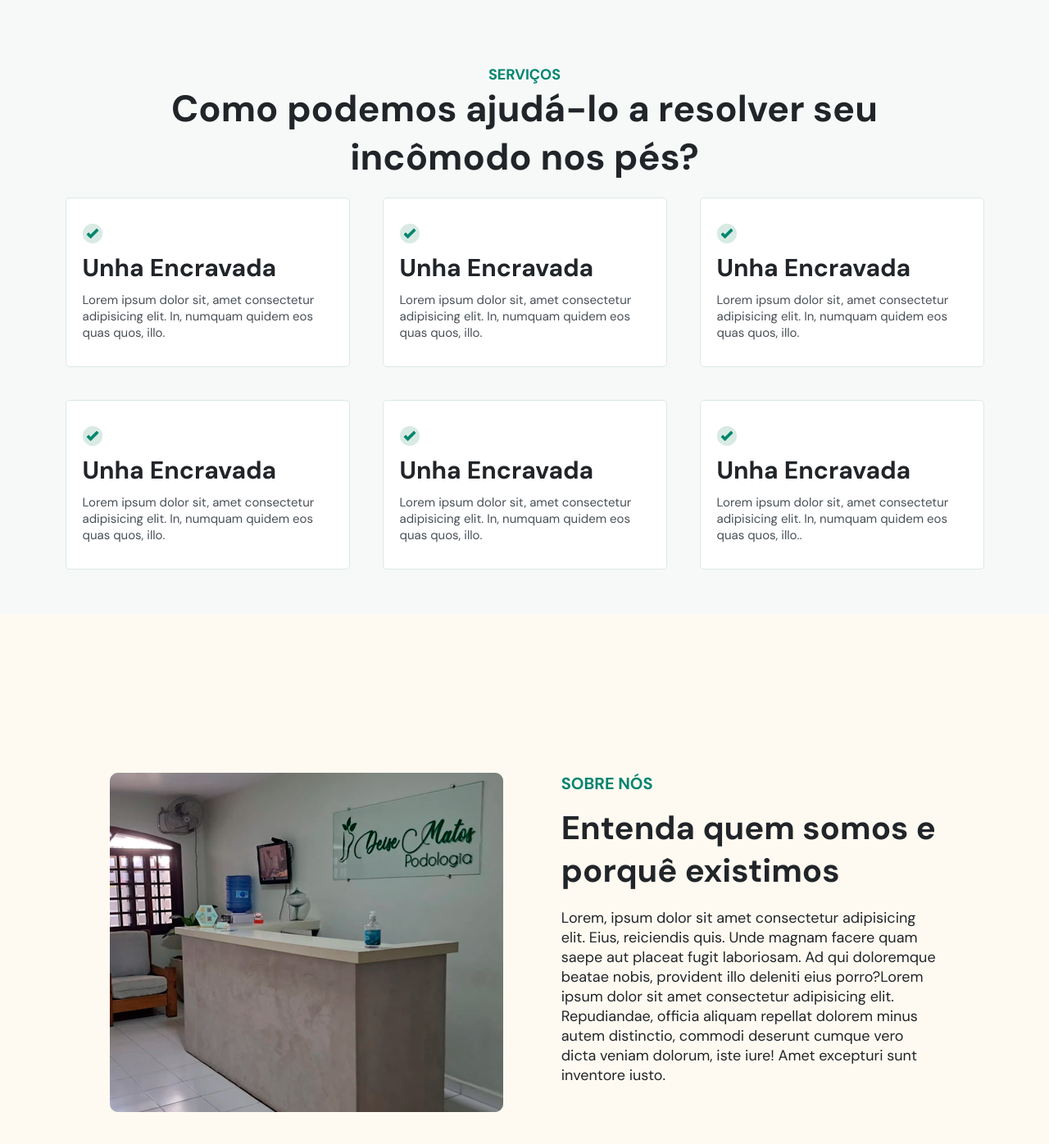
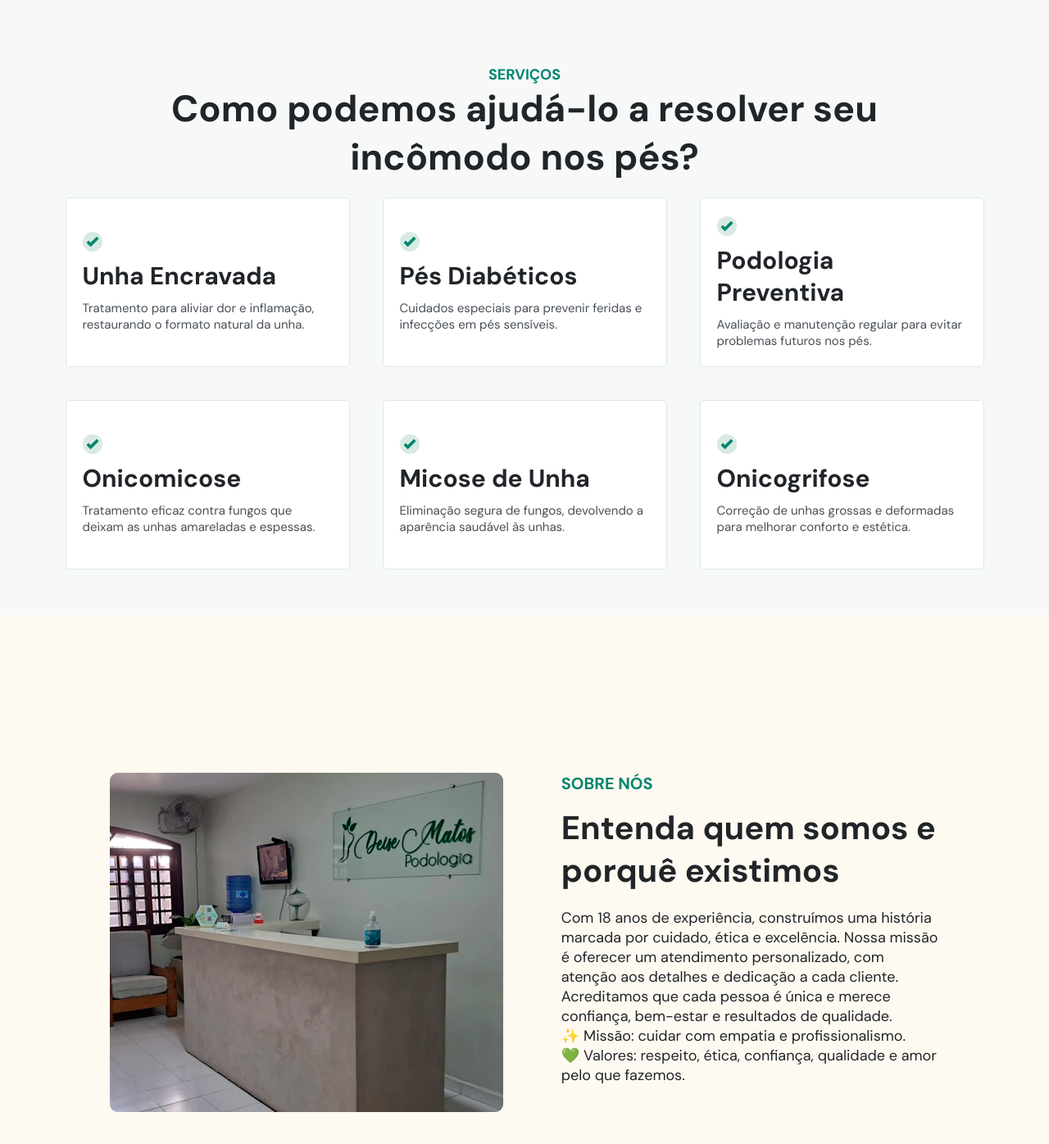
Before and after one commit to devfelipeeduardo/site-podologia-deise-matos, a React (Vite) app in the folder frontend/: page / in a window 1280 px wide. Shown: the part 850-2246 px from the top of the page at 82% size. Built offline with nearby package versions, Linux system fonts and the light colour scheme.

Commit message:
style(html, css): alterei os textos e ajustei o botao do toggle menu, preciso testar agora a responsividade

```diff
--- a/frontend/src/components/SecondSection.jsx
+++ b/frontend/src/components/SecondSection.jsx
@@ -15,28 +15,33 @@ function SecondSection() {
                         <div className="solution-child">
                             <img className="solution-correct-emoji" src={correctIcon} alt="OK IMAGE" />
                             <h4 className="solution-title">Unha Encravada</h4>
-                            <p className="solution-description">Lorem ipsum dolor sit, amet consectetur adipisicing elit. In, numquam quidem eos quas quos, illo.</p>
-                        </div> {/* *4 */}
+                            <p className="solution-description">Tratamento para aliviar dor e inflamação, restaurando o formato natural da unha.</p>
+                        </div>
                         <div className="solution-child">
-                            <img className="solution-correct-emoji" src={correctIcon} alt="OK IMAGE" />                            <h4 className="solution-title">Unha Encravada</h4>
-                            <p className="solution-description">Lorem ipsum dolor sit, amet consectetur adipisicing elit. In, numquam quidem eos quas quos, illo.</p>
-                        </div> {/* *4 */}
+                            <img className="solution-correct-emoji" src={correctIcon} alt="OK IMAGE" />
+                            <h4 className="solution-title">Pés Diabéticos</h4>
+                            <p className="solution-description">Cuidados especiais para prevenir feridas e infecções em pés sensíveis.</p>
+                        </div>
                         <div className="solution-child">
-                            <img className="solution-correct-emoji" src={correctIcon} alt="OK IMAGE" />                            <h4 className="solution-title">Unha Encravada</h4>
-                            <p className="solution-description">Lorem ipsum dolor sit, amet consectetur adipisicing elit. In, numquam quidem eos quas quos, illo.</p>
-                        </div> {/* *4 */}
+                            <img className="solution-correct-emoji" src={correctIcon} alt="OK IMAGE" />
+                            <h4 className="solution-title">Podologia Preventiva</h4>
+                            <p className="solution-description">Avaliação e manutenção regular para evitar problemas futuros nos pés.</p>
+                        </div>
                         <div className="solution-child">
-                            <img className="solution-correct-emoji" src={correctIcon} alt="OK IMAGE" />                            <h4 className="solution-title">Unha Encravada</h4>
-                            <p className="solution-description">Lorem ipsum dolor sit, amet consectetur adipisicing elit. In, numquam quidem eos quas quos, illo.</p>
-                        </div> {/* *4 */}
+                            <img className="solution-correct-emoji" src={correctIcon} alt="OK IMAGE" />
+                            <h4 className="solution-title">Onicomicose</h4>
+                            <p className="solution-description">Tratamento eficaz contra fungos que deixam as unhas amareladas e espessas.</p>
+                        </div>
                         <div className="solution-child">
-                            <img className="solution-correct-emoji" src={correctIcon} alt="OK IMAGE" />                            <h4 className="solution-title">Unha Encravada</h4>
-                            <p className="solution-description">Lorem ipsum dolor sit, amet consectetur adipisicing elit. In, numquam quidem eos quas quos, illo.</p>
-                        </div> {/* *4 */}
+                            <img className="solution-correct-emoji" src={correctIcon} alt="OK IMAGE" />
+                            <h4 className="solution-title">Micose de Unha</h4>
+                            <p className="solution-description">Eliminação segura de fungos, devolvendo a aparência saudável às unhas.</p>
+                        </div>
                         <div className="solution-child">
-                            <img className="solution-correct-emoji" src={correctIcon} alt="OK IMAGE" />                            <h4 className="solution-title">Unha Encravada</h4>
-                            <p className="solution-description">Lorem ipsum dolor sit, amet consectetur adipisicing elit. In, numquam quidem eos quas quos, illo..</p>
-                        </div> {/* *4 */}
+                            <img className="solution-correct-emoji" src={correctIcon} alt="OK IMAGE" />
+                            <h4 className="solution-title">Onicogrifose</h4>
+                            <p className="solution-description">Correção de unhas grossas e deformadas para melhorar conforto e estética.</p>
+                        </div>
                     </div>
                 </div>
             </div>
--- a/frontend/src/components/ThirdSection.jsx
+++ b/frontend/src/components/ThirdSection.jsx
@@ -9,7 +9,14 @@ function ThirdSection() {
                 <div className="div-who-we-are-text">
                     <h3>SOBRE NÓS</h3>
                     <h2>Entenda quem somos e porquê existimos</h2>
-                    <p>Lorem, ipsum dolor sit amet consectetur adipisicing elit. Eius, reiciendis quis. Unde magnam facere quam saepe aut placeat fugit laboriosam. Ad qui doloremque beatae nobis, provident illo deleniti eius porro?Lorem ipsum dolor sit amet consectetur adipisicing elit. Repudiandae, officia aliquam repellat dolorem minus autem distinctio, commodi deserunt cumque vero dicta veniam dolorum, iste iure! Amet excepturi sunt inventore iusto.</p>
+                    <p>
+                        Com 18 anos de experiência, construímos uma história marcada por cuidado, ética e excelência.
+                        Nossa missão é oferecer um atendimento personalizado, com atenção aos detalhes e dedicação a cada cliente.
+                        Acreditamos que cada pessoa é única e merece confiança, bem-estar e resultados de qualidade.
+                        <br/>
+                        ✨ Missão: cuidar com empatia e profissionalismo.
+                        <br/>
+                        💚 Valores: respeito, ética, confiança, qualidade e amor pelo que fazemos.                    </p>
                 </div>
             </div>
         </section>
--- a/frontend/src/index.css
+++ b/frontend/src/index.css
@@ -597,11 +597,18 @@ footer .social-medias-container .fb-icon {
     font-size: 3rem;
     background: none;
     border: none;
-    color: var(--dark-blue);
     cursor: pointer;
     z-index: 10001;
   }
 
+  .suspense-nav .menu-toggle {
+    color: var(--brand-green-light);
+  }
+
+
+  .nav-fixed .menu-toggle {
+    color: var(--brand-green);
+  }
 
   nav ul.nav-menu {
     display: flex;
```
